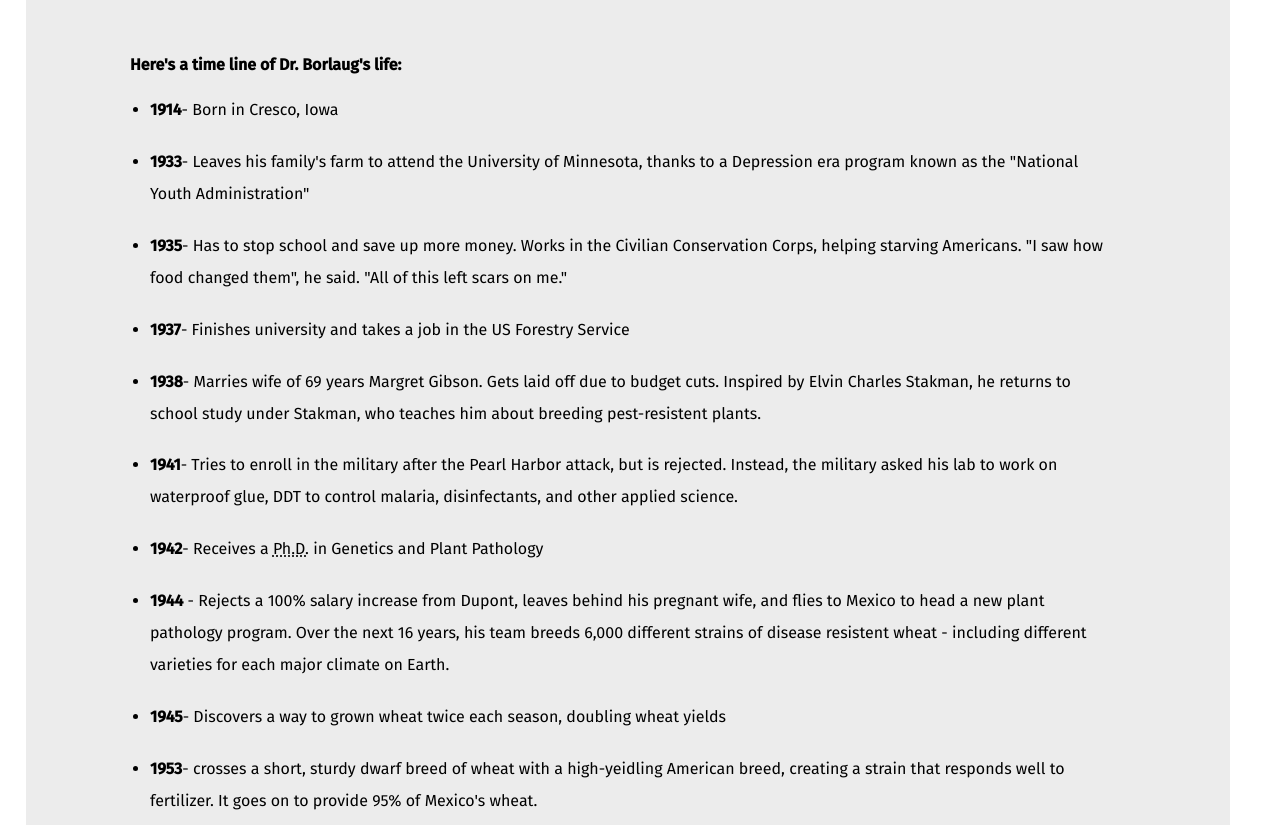
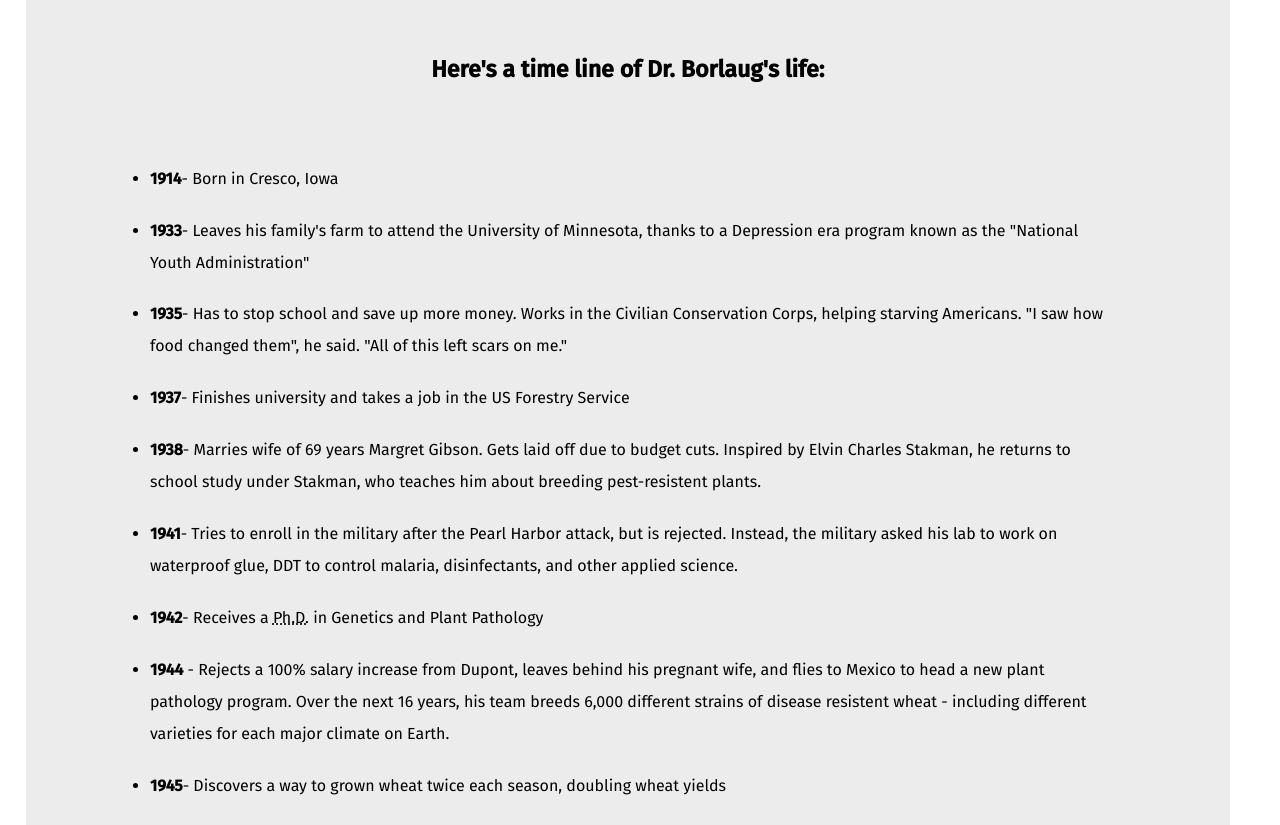
Before and after one commit to KtGitIt/FCC_TributePage, a plain HTML site: page index.html in a window 1280 px wide. Shown: the part 860-1685 px from the top of the page. Drawn offline with Linux system fonts and the light colour scheme.

Commit message:
Update index.html

```diff
--- a/index.html
+++ b/index.html
@@ -26,7 +26,7 @@
         </div>
       </div>
       <div id="tribute-info">
-        <h4>Here's a time line of Dr. Borlaug's life:</h4>
+        <h2>Here's a time line of Dr. Borlaug's life:</h2>
         <ul>
           <li><span>1914</span>- Born in Cresco, Iowa</li>
           <li>
```
